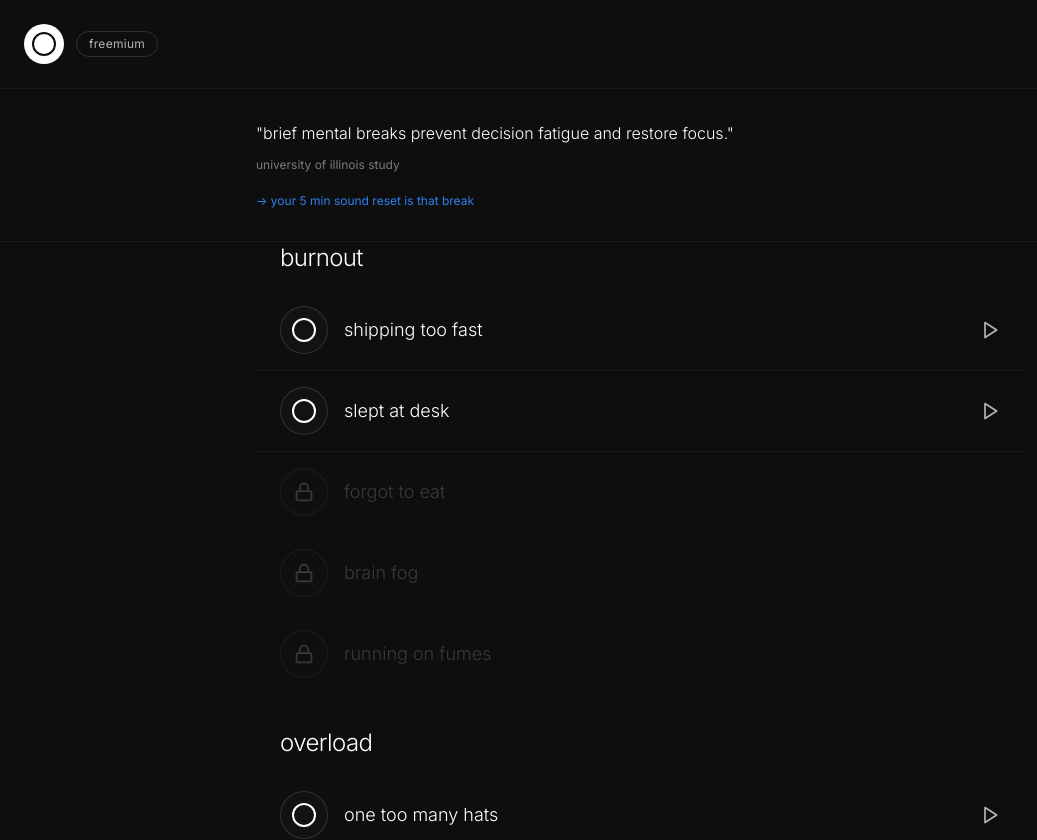
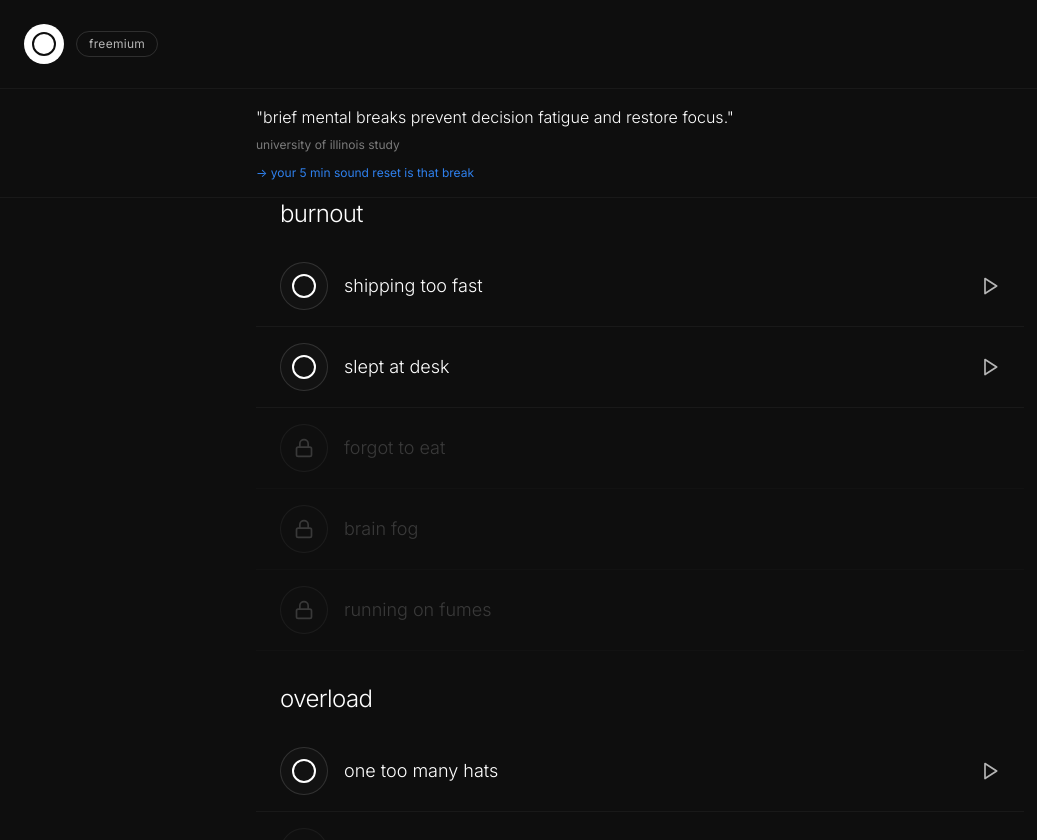
Before and after one commit to Forbescanandoes/soundscapes-app, a Next.js app: page /soundscapes in a window 1280 px wide. Shown: the top 840 px of the page, without its empty margins (0-1037 px from the left). Built offline with nearby package versions, Linux system fonts and the light colour scheme; no server answers; a web font is replaced by a local one.

Commit message:
Fix spacing in rotating insights - make it more compact

```diff
--- a/components/soundscape/rotating-insight.tsx
+++ b/components/soundscape/rotating-insight.tsx
@@ -69,9 +69,9 @@ export function RotatingInsight() {
   const current = insights[currentIndex]
 
   return (
-    <div className="py-8 px-4 sm:px-6 border-b border-brand-text-muted/10">
+    <div className="py-4 px-4 sm:px-6 border-b border-brand-text-muted/10">
       <div className="max-w-3xl mx-auto">
-        <div className="space-y-3">
+        <div className="space-y-2">
           {/* Quote */}
           <p className="text-sm sm:text-base font-light text-brand-text-primary lowercase leading-relaxed">
             "{current.quote}"
@@ -84,7 +84,7 @@ export function RotatingInsight() {
 
           {/* Fact (if exists) */}
           {current.fact && (
-            <p className="text-xs text-brand-accent lowercase pt-2">
+            <p className="text-xs text-brand-accent lowercase pt-1">
               → {current.fact}
             </p>
           )}
```
